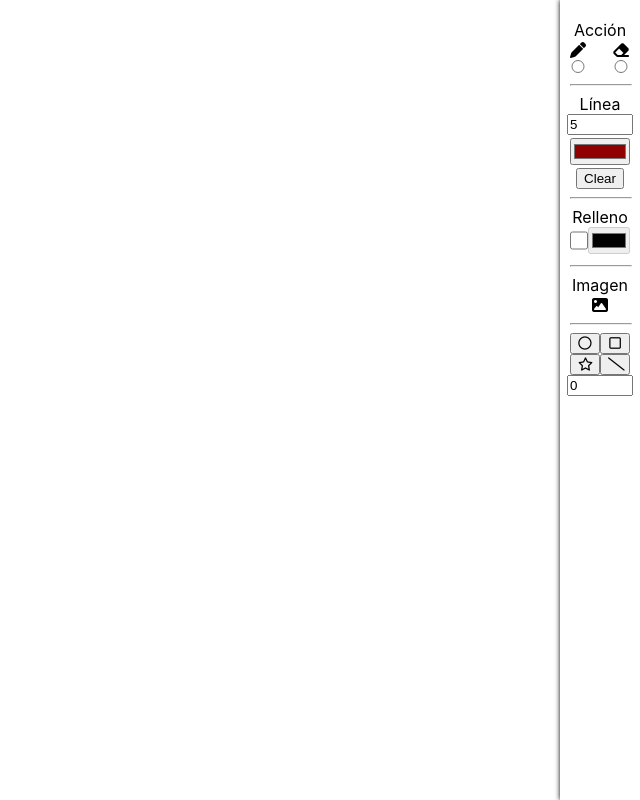
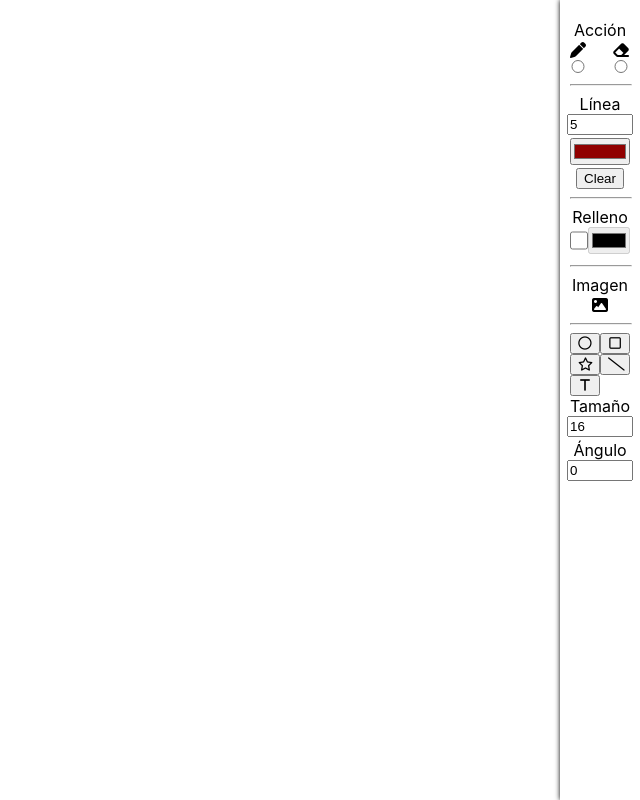
Before and after one commit to DarCkDev/whiteboard-react, a React (Create React App) app: page / in a window 1280 px wide. Shown: the whole page, without its empty margins (640-1280 px from the left). Built offline with nearby package versions, Linux system fonts and the light colour scheme.

Commit message:
Function add text working fine

```diff
--- a/package.json
+++ b/package.json
@@ -6,6 +6,7 @@
     "@testing-library/jest-dom": "^5.16.5",
     "@testing-library/react": "^13.4.0",
     "@testing-library/user-event": "^13.5.0",
+    "html2canvas": "^1.4.1",
     "react": "^18.2.0",
     "react-dom": "^18.2.0",
     "react-scripts": "5.0.1",
--- a/src/App.jsx
+++ b/src/App.jsx
@@ -15,6 +15,8 @@ function App() {
   const [fillColor, setFillColor] = useState("#000000");
   const [fill, setFill] = useState(false);
   const [shape, setShape] = useState();
+  const [textSize, setTextSize] = useState(16);
+  const [text, setText] = useState();
 
   useEffect(() => {
     setContext(canvasRef.current.getContext("2d"));
@@ -34,6 +36,8 @@ function App() {
         fill={fill}
         fillColor={fillColor}
         angle={angle}
+        textSize={textSize}
+        text={text}
       />
       <Menu
         color={color}
@@ -51,6 +55,10 @@ function App() {
         fill={fill}
         setFill={setFill}
         setShape={setShape}
+        textSize={textSize}
+        setTextSize={setTextSize}
+        text={text}
+        setText={setText}
       />
     </div>
   );
--- /dev/null
+++ b/src/components/ButtonTool/ButtonTool.jsx
@@ -0,0 +1,10 @@
+import React from "react";
+import styles from "./ButtonTool.module.css";
+
+export default function ButtonTool({ insert, shape }) {
+  return (
+    <button className={styles.btn__shape} onClick={insert}>
+      <i className={`${shape}`}></i>
+    </button>
+  );
+}
--- /dev/null
+++ b/src/components/ButtonTool/ButtonTool.module.css
@@ -0,0 +1,3 @@
+.btn__shape {
+  width: 50%;
+}
--- a/src/components/Canvas/Canvas.jsx
+++ b/src/components/Canvas/Canvas.jsx
@@ -2,7 +2,12 @@ import React, { useState } from "react";
 import { Action, Shape } from "../../models/Action";
 import styles from "./Canvas.module.css";
 
-import { drawCircle, drawSquare, drawLine } from "../../services/draw";
+import {
+  drawCircle,
+  drawSquare,
+  drawLine,
+  drawText,
+} from "../../services/draw";
 
 const Canvas = ({
   action,
@@ -16,6 +21,8 @@ const Canvas = ({
   fill,
   fillColor,
   angle,
+  textSize,
+  text,
 }) => {
   const [drawing, setDrawing] = useState(false);
   const points = {
@@ -57,6 +64,7 @@ const Canvas = ({
   };
 
   const onUp = (event) => {
+    console.log("On Up");
     if (shape) {
       points.xEnd = event.clientX;
       points.yEnd = event.clientY;
@@ -89,6 +97,17 @@ const Canvas = ({
             points.yOrigin,
             points.yEnd
           );
+          break;
+        case Shape.TEXT:
+          console.log(text);
+          drawText(
+            canvasContext,
+            points.xOrigin,
+            points.yOrigin,
+            text,
+            textSize,
+            fill
+          );
       }
     } else {
       canvasContext.closePath();
@@ -110,7 +129,6 @@ const Canvas = ({
           onMouseDown={onDown}
           onMouseUp={onUp}
           onMouseMove={onMove}
-          onMouseLeave={onUp}
         />
       </div>
     </div>
--- a/src/components/Menu/Menu.jsx
+++ b/src/components/Menu/Menu.jsx
@@ -1,5 +1,6 @@
 import React from "react";
 import { Action, Shape } from "../../models/Action";
+import ButtonTool from "../ButtonTool/ButtonTool";
 import styles from "./Menu.module.css";
 
 const Menu = ({
@@ -18,6 +19,9 @@ const Menu = ({
   fill,
   setFill,
   setShape,
+  textSize,
+  setTextSize,
+  setText,
 }) => {
   const thicknessChange = (event) => {
     setThickness(+event.target.value);
@@ -65,6 +69,28 @@ const Menu = ({
   const insertLine = () => {
     setShape(Shape.LINE);
   };
+
+  const insertText = () => {
+    setShape(Shape.TEXT);
+    const text = prompt("Ingrese text", undefined);
+    if (!text) {
+      setShape(undefined);
+      return;
+    }
+    setText(text);
+  };
+
+  const onTextSizeChange = (event) => {
+    setTextSize(event.target.value);
+  };
+
+  const buttons = [
+    { shape: "fa-regular fa-circle", func: insertCircle },
+    { shape: "fa-regular fa-square", func: insertSquare },
+    { shape: "fa-regular fa-star", func: insertStar },
+    { shape: "fa-solid fa-slash", func: insertLine },
+    { shape: "fa-solid fa-t", func: insertText },
+  ];
 
   const removeImage = () => {
     setImage(undefined);
@@ -156,19 +182,18 @@ const Menu = ({
       )}
       <hr style={{ width: "100%" }} />
       <div className={styles.shapes__container}>
-        <button className={styles.btn__shape} onClick={insertCircle}>
-          <i className="fa-regular fa-circle"></i>
-        </button>
-        <button className={styles.btn__shape} onClick={insertSquare}>
-          <i className="fa-regular fa-square"></i>
-        </button>
-        <button className={styles.btn__shape} onClick={insertStar}>
-          <i className="fa-regular fa-star"></i>
-        </button>
-        <button className={styles.btn__shape} onClick={insertLine}>
-          <i className="fa-solid fa-slash"></i>
-        </button>
+        {buttons.map((btn, index) => (
+          <ButtonTool key={index} shape={btn.shape} insert={btn.func} />
+        ))}
       </div>
+      <label htmlFor="input_text_size">Tamaño</label>
+      <input
+        id="input_text_size"
+        type="number"
+        value={textSize}
+        onChange={onTextSizeChange}
+      />
+      <label htmlFor="input_angle">Ángulo</label>
       <input
         type="number"
         min={0}
--- a/src/models/Action.js
+++ b/src/models/Action.js
@@ -8,4 +8,5 @@ export const Shape = {
   SQUARE: 2,
   STAR: 3,
   LINE: 4,
+  TEXT: 5,
 };
--- a/src/services/draw.js
+++ b/src/services/draw.js
@@ -46,3 +46,17 @@ const getLength = (xOrigin, yOrigin, xEnd, yEnd) => {
     Math.pow(Math.abs(yEnd - yOrigin), 2);
   return Math.round(Math.sqrt(d));
 };
+
+export const drawText = (context, xOrigin, yOrigin, text, fontSize, fill) => {
+  if (!text) return;
+  context.font = `${fontSize}px serif`;
+  if (fill) {
+    context.fillText(
+      text,
+      xOrigin === 0 ? 10 : xOrigin,
+      yOrigin === 0 ? 10 : yOrigin
+    );
+  } else {
+    context.strokeText(text, xOrigin, yOrigin);
+  }
+};
```
Also changed, not shown: 2 other files (tests, documents, lock files or other folders).
